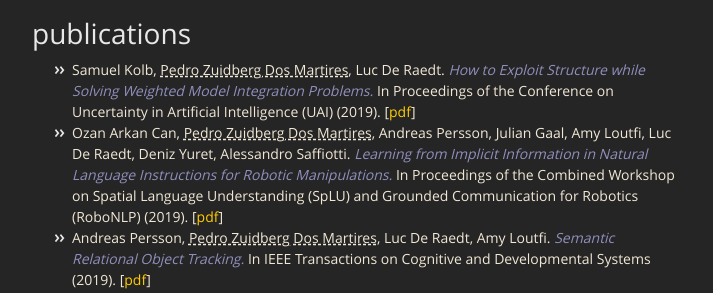
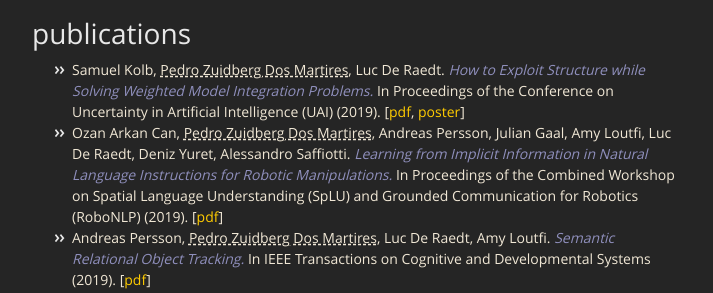
Before and after one commit to pedrozudo/pedrozudo.github.io, a Jekyll site: the page built from index.md, in a window 1280 px wide and 900 px high, scrolled down 554 px. Shown: the part 158-451 px from the top of the window, without its empty margins (283-996 px from the left). Built offline with Jekyll 4.4.1, drawn with Linux system fonts in a browser that asks for light colours.

Commit message:
addded uai19 poster

```diff
--- a/index.md
+++ b/index.md
@@ -34,7 +34,8 @@
    <ul>
       <li>
           Samuel Kolb, <first_author>Pedro Zuidberg Dos Martires</first_author>, Luc De Raedt. <paper>How to Exploit Structure while Solving Weighted Model Integration Problems.</paper> In Proceedings of the Conference on Uncertainty in Artificial Intelligence (UAI) (2019).
-         [<a href="docs/uai19/wmi_UAI19.pdf" target="_blank">pdf</a>]
+         [<a href="docs/uai19/wmi_UAI19.pdf" target="_blank">pdf</a>,
+         <a href="docs/uai19/uai_poster_highres.pdf" target="_blank">poster</a>]
       </li>
       <li>
          Ozan Arkan Can,  <first_author>Pedro Zuidberg Dos Martires</first_author>, Andreas Persson, Julian Gaal, Amy Loutfi, Luc De Raedt, Deniz Yuret, Alessandro Saffiotti. <paper>Learning from Implicit Information in Natural Language Instructions for Robotic Manipulations.</paper> In Proceedings of the Combined Workshop on Spatial Language Understanding (SpLU) and Grounded Communication for Robotics (RoboNLP) (2019).
```
Also changed, not shown: 3 other files.
